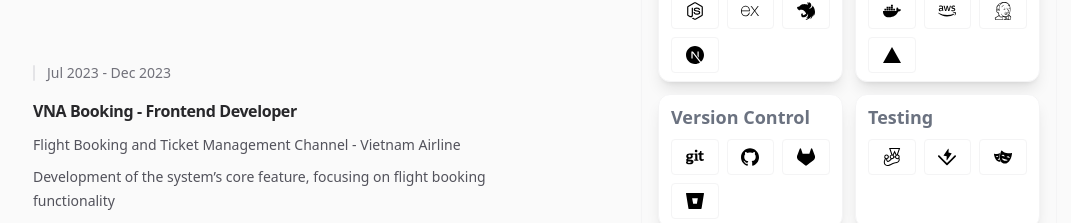
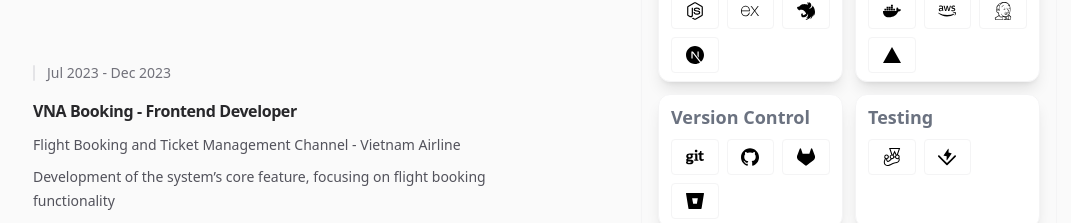
Before and after one commit to mahhung12/Portfolio, a Next.js app: page / in a window 1280 px wide. Shown: the part 951-1174 px from the top of the page, without its empty margins (95-1166 px from the left). Built offline with nearby package versions, Linux system fonts and the light colour scheme.

Commit message:
Remove commented-out Playwright imports and reorganize Header component imports

```diff
--- a/app/skills.tsx
+++ b/app/skills.tsx
@@ -18,7 +18,7 @@ import {
   SiMysql,
   SiNestjs,
   SiNextdotjs,
-  SiPlaywright,
+  // SiPlaywright,
   SiPostgresql,
   SiPrettier,
   //   SiReactnative,
@@ -86,7 +86,7 @@ const skills = {
   Testing: [
     { name: "Jest", icon: <SiJest /> },
     { name: "Vitest", icon: <SiVitest /> },
-    { name: "Playwright", icon: <SiPlaywright /> },
+    // { name: "Playwright", icon: <SiPlaywright /> },
     // { name: "Mocha", icon: <SiMocha /> },
     // { name: "Chai", icon: <SiChai /> },
     // { name: "Cypress", icon: <SiCypress /> },
```
Also changed, not shown: components/Header.tsx (+4 -4 lines).
